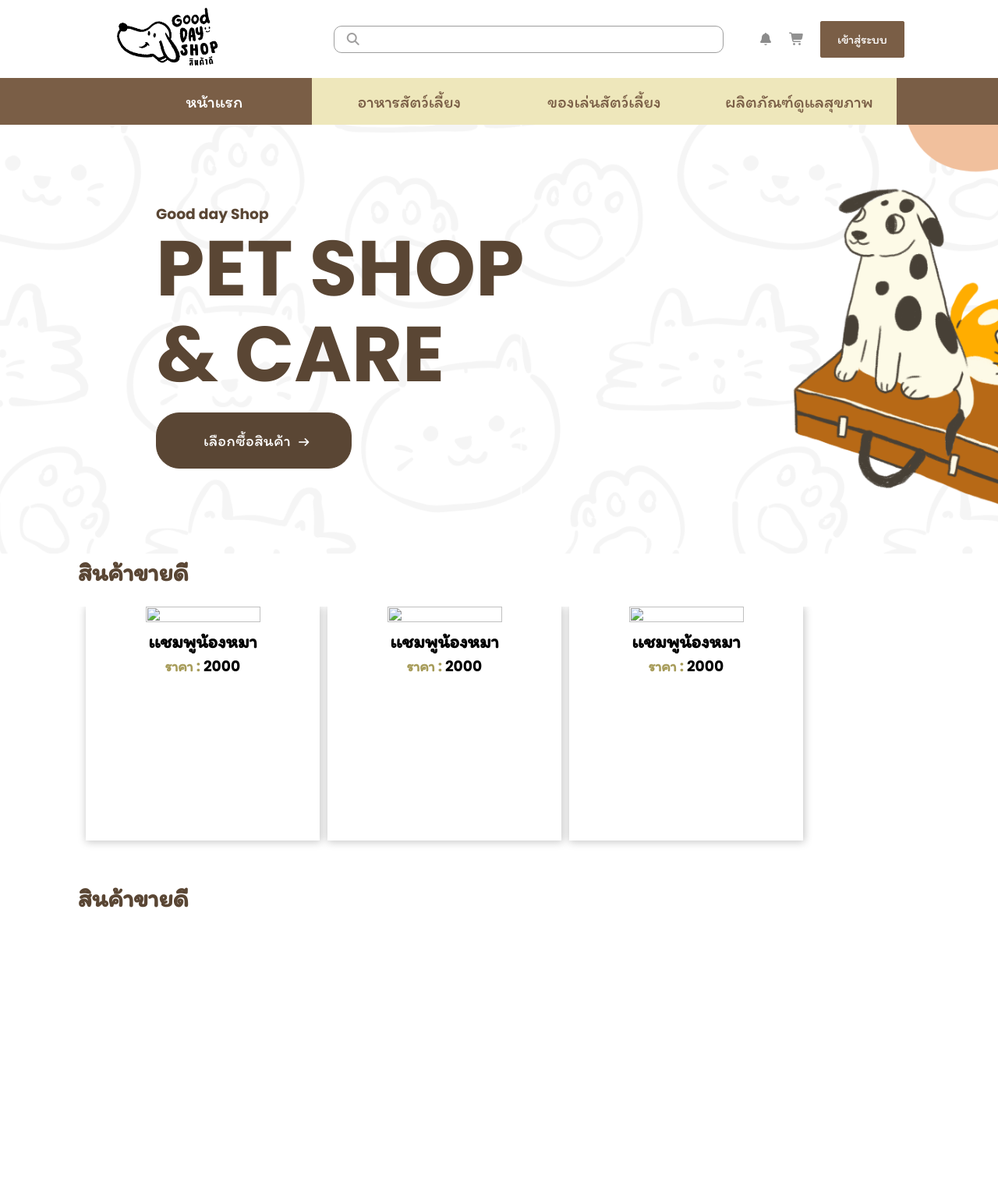
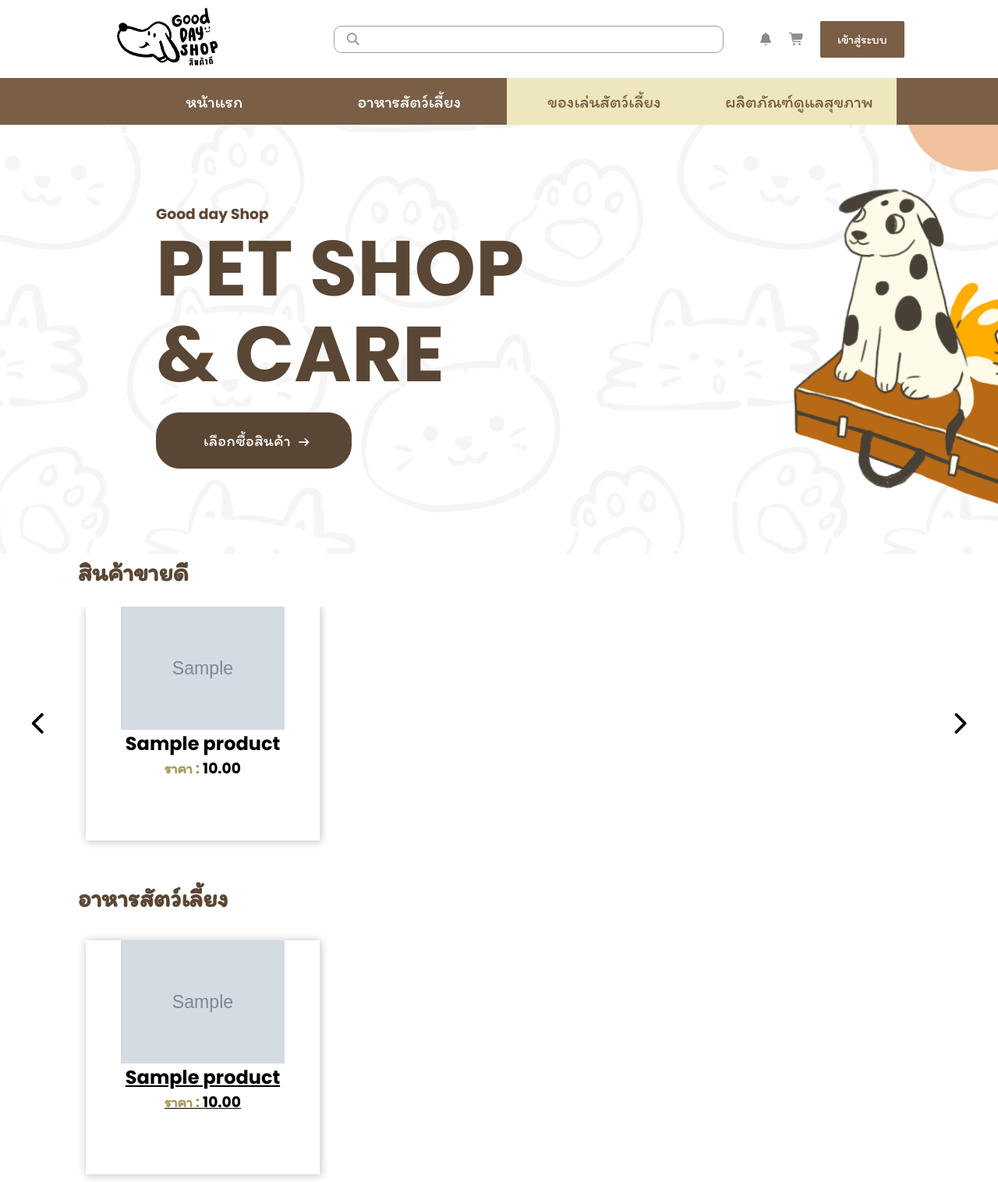
Before and after one commit to PolawatK/Projectwepapp---PETSHOP, a PHP site: page / in a window 1280 px wide. Shown: the whole page at 78% size. Before the commit the page ends 1164 px from the top, so only its background shows below. Run offline with PHP 8.4, Linux system fonts and the light colour scheme; tables that the repository leaves empty hold one stand-in row (values such as "Sample post"); grey boxes marked "Sample" are stand-in pictures; some libraries are stand-ins or nearby versions.

Commit message:
Everything new

```diff
--- /dev/null
+++ b/conn.php
@@ -0,0 +1,7 @@
+<?php
+$conn = new mysqli('localhost','root','','petshop');
+$conn->query("SET NAMES utf8");
+if($conn->connect_error){
+    die("Connection Fail". $conn->$conn_error);
+}
+?>
--- a/index.html
+++ /dev/null
@@ -1,87 +0,0 @@
-<!DOCTYPE html>
-<html lang="en">
-<head>
-    <meta charset="UTF-8">
-    <meta name="viewport" content="width=device-width, initial-scale=1.0">
-    <title>Home</title>
-    <link rel="stylesheet" href="style/index.css">
-    <link rel="stylesheet" href="https://cdnjs.cloudflare.com/ajax/libs/font-awesome/7.0.1/css/all.min.css" integrity="sha512-2SwdPD6INVrV/lHTZbO2nodKhrnDdJK9/kg2XD1r9uGqPo1cUbujc+IYdlYdEErWNu69gVcYgdxlmVmzTWnetw==" crossorigin="anonymous" referrerpolicy="no-referrer" />
-</head>
-<body>
-    <header>
-        <div class="head-container">
-            <div class="logo">
-                <img src="img/Shop2.png">
-            </div>
-            <div class="search-box">
-                <input type="text">
-                <i class="fa-solid fa-magnifying-glass"></i>
-            </div>
-            <div class="menubar">
-                <ul>
-                    <li class="bell"><a href=""><i class="fa-solid fa-bell"></i></a></li>
-                    <li class="cart"><a href="#"><i class="fa-solid fa-cart-shopping"></i></a></li>
-                    <li class="regis-btn"><a href="#">เข้าสู่ระบบ</a></li>
-                </ul>
-            </div>
-        </div>
-    </header>
-    <nav class="main-nav" id="mainNav">
-            <ul>
-                <li><a href="index.html">หน้าแรก</a></li>
-                <li><a href="">อาหารสัตว์เลี้ยง</a>
-                    <ul class="nav-dropdown">
-                        <li><a href="#">อาหารน้องหมา</a></li>
-                        <li><a href="#">อาหารน้องเเมว</a></li>
-                    </ul>
-                </li>
-                <li><a href="">ของเล่นสัตว์เลี้ยง</a></li>
-                <li><a href="">ผลิตภัณฑ์ดูแลสุขภาพ</a></li>
-            </ul>
-        </nav>
-    <div class="container-pt">
-        <div class="pt-title">
-            <h3>Good day Shop</h3>
-            <h1>PET SHOP <br> & CARE</h1>
-            <button><a href="">เลือกซื้อสินค้า</a><i class="fa-solid fa-arrow-right"></i></button>
-        </div>
-    </div>
-    <h1 class="title-bd">สินค้าขายดี</h1>
-    <div class="container-bd">
-            <a href="#"><div class="item-box">
-                <div class="it-img-box">
-                        <img src="https://st.bigc-cs.com/cdn-cgi/image/format=webp,quality=90/public/media/catalog/product/96/88/8851495001896/8851495001896_1-20240110102433-.jpg" alt="">
-                </div>
-                <div class="it-title">
-                        <h2>เเชมพูน้องหมา</h2>
-                        <h3><strong>ราคา : </strong> 2000</h3>
-                    </div>
-                </div>
-            </a>
-            <a href="#"><div class="item-box">
-                <div class="it-img-box">
-                        <img src="https://st.bigc-cs.com/cdn-cgi/image/format=webp,quality=90/public/media/catalog/product/96/88/8851495001896/8851495001896_1-20240110102433-.jpg" alt="">
-                </div>
-                <div class="it-title">
-                        <h2>เเชมพูน้องหมา</h2>
-                        <h3><strong>ราคา : </strong> 2000</h3>
-                    </div>
-                </div>
-            </a>
-            <a href="#"><div class="item-box">
-                <div class="it-img-box">
-                        <img src="https://st.bigc-cs.com/cdn-cgi/image/format=webp,quality=90/public/media/catalog/product/96/88/8851495001896/8851495001896_1-20240110102433-.jpg" alt="">
-                </div>
-                <div class="it-title">
-                        <h2>เเชมพูน้องหมา</h2>
-                        <h3><strong>ราคา : </strong> 2000</h3>
-                    </div>
-                </div>
-            </a>
-    </div>
-    <h1 class="title-bd">สินค้าขายดี</h1>
-    <script src="js/script.js"></script>
-
-
-</body>
-</html>
--- /dev/null
+++ b/index.php
@@ -0,0 +1,111 @@
+<!DOCTYPE html>
+<html lang="en">
+<head>
+    <meta charset="UTF-8">
+    <meta name="viewport" content="width=device-width, initial-scale=1.0">
+    <title>Home</title>
+    <link rel="stylesheet" href="style/indext.css">
+    <link rel="stylesheet" href="https://cdnjs.cloudflare.com/ajax/libs/font-awesome/7.0.1/css/all.min.css" integrity="sha512-2SwdPD6INVrV/lHTZbO2nodKhrnDdJK9/kg2XD1r9uGqPo1cUbujc+IYdlYdEErWNu69gVcYgdxlmVmzTWnetw==" crossorigin="anonymous" referrerpolicy="no-referrer" />
+</head>
+<body>
+    <header>
+        <div class="head-container">
+            <div class="logo">
+                <img src="img/Shop2.png">
+            </div>
+            <div class="search-box">
+                <input type="text">
+                <i class="fa-solid fa-magnifying-glass"></i>
+            </div>
+            <div class="menubar">
+                <ul>
+                    <li class="bell"><a href=""><i class="fa-solid fa-bell"></i></a></li>
+                    <li class="cart"><a href="#"><i class="fa-solid fa-cart-shopping"></i></a></li>
+                    <li class="regis-btn"><a href="#">เข้าสู่ระบบ</a></li>
+                </ul>
+            </div>
+        </div>
+    </header>
+    <nav class="main-nav" id="mainNav">
+            <ul>
+                <li><a href="index.php">หน้าแรก</a></li>
+                <li><a href="petfood.php">อาหารสัตว์เลี้ยง</a>
+                    <ul class="nav-dropdown">
+                        <li><a href="#">อาหารน้องหมา</a></li>
+                        <li><a href="#">อาหารน้องเเมว</a></li>
+                    </ul>
+                </li>
+                <li><a href="">ของเล่นสัตว์เลี้ยง</a></li>
+                <li><a href="">ผลิตภัณฑ์ดูแลสุขภาพ</a></li>
+            </ul>
+        </nav>
+    <div class="container-pt">
+        <div class="pt-title">
+            <h3>Good day Shop</h3>
+            <h1>PET SHOP <br> & CARE</h1>
+            <button><a href="">เลือกซื้อสินค้า</a><i class="fa-solid fa-arrow-right"></i></button>
+        </div>
+    </div>
+    <h1 class="title-bd">สินค้าขายดี</h1>
+    <div class="slider-hot-item">
+    <button class="l-btn"><i class="fa-solid fa-chevron-left"></i></button>
+    <button class="r-btn"><i class="fa-solid fa-chevron-right"></i></button>
+    <div class="container-bd">
+        <?php
+                require("conn.php");
+                $sql = "SELECT * FROM product";
+               $result = $conn->query($sql);
+                    if ($result->num_rows > 0) {
+                        while($row = $result->fetch_assoc()) {
+                            echo "<a href='quickview.php?product_id=" . $row['product_id'] . "'>";
+                            echo '<div class="item-box">';
+                            echo '<div class="it-img-box">';
+                            echo '<img src="' . $row["image_url"] . '" alt="">';
+                            echo '</div>';
+                            echo '  <div class="it-title">';
+                            echo '      <h2>' . $row["product_name"] . '</h2>';
+                            echo '      <h3><strong>ราคา : </strong>' . $row["price"] . '</h3>';
+                            echo '  </div>';
+                            echo '</div>';
+                            echo '</a>';
+                        }
+                }else {
+                        echo "ไม่มีสินค้า";
+                    }
+                    $conn->close();
+                ?>
+    </div>
+    </div>
+    <h1 class="title-bd">อาหารสัตว์เลี้ยง</h1>
+    <div class="Petfood">
+            <?php
+               require("conn.php");
+               $sql = "SELECT * FROM product WHERE category_id = 1";
+               $result = $conn->query($sql);
+                    if ($result->num_rows > 0) {
+                        while($row = $result->fetch_assoc()) {
+                            echo '<a href="#">';
+                            echo '<div class="item-box">';
+                            echo '<div class="it-img-box">';
+                            echo '<img src="' . $row["image_url"] . '" alt="">';
+                            echo '</div>';
+                            echo '  <div class="it-title">';
+                            echo '      <h2>' . $row["product_name"] . '</h2>';
+                            echo '      <h3><strong>ราคา : </strong>' . $row["price"] . '</h3>';
+                            echo '  </div>';
+                            echo '</div>';
+                            echo '</a>';
+                        }
+                    }else {
+                        echo "ไม่มีสินค้า";
+                    }
+                    $conn->close();
+
+            ?>
+    </div>
+
+
+
+    <script src="js/scripts.js"></script>
+</body>
+</html>
--- a/js/script.js
+++ b/js/scripts.js
@@ -1,3 +1,4 @@
+
  const links = document.querySelectorAll(".main-nav a");
     const currentPath = window.location.pathname.split("/").pop();
 
@@ -29,3 +30,22 @@
   }
   changeBackground();
   setInterval(changeBackground, 5000);
+
+
+  //ทำกล่องไอเทมเลื่อนครับอาจารย์
+
+  const productSlider = document.querySelector('.container-bd');
+  const nextBtn = document.querySelector('.r-btn');
+  const prevBtn = document.querySelector('.l-btn');
+
+  console.log(productSlider, nextBtn, prevBtn);
+
+  nextBtn.addEventListener('click', () => {
+    console.log('click next');
+    productSlider.scrollLeft += productSlider.clientWidth;
+  });
+
+  prevBtn.addEventListener('click', () => {
+    console.log('click prev');
+    productSlider.scrollLeft -= productSlider.clientWidth;
+  });
--- a/style/index.css
+++ b/style/indext.css
@@ -205,8 +205,7 @@ nav ul li ul.nav-dropdown li a:hover{
     display: flex;
     max-width: 100%;
     overflow-x: auto;
-    -ms-overflow-style: none;
-    cursor: grab;
+    scroll-behavior: smooth;
 }
 .container-bd a{
     text-decoration: none;
@@ -255,3 +254,61 @@ nav ul li ul.nav-dropdown li a:hover{
     width: 70%;
     height: 70%;
 }
+.slider-hot-item{
+    width: 100%;
+}
+.l-btn{
+    position: absolute;
+    left: 0;
+    width: 100px;
+    height: 300px;
+    display: flex;
+    justify-content: center;
+    align-items: center;
+    cursor: pointer;
+    border: none;
+    z-index: 9;
+    background: transparent;
+    transition: 0.5s;
+}
+.l-btn:hover{
+    background: linear-gradient(180deg, rgb(255,255,255,0) 0%,#fff 100%);
+}
+.l-btn i{
+    font-size: 30px;
+    transition: 0.5s;
+}
+.l-btn i:hover{
+    color: #5a4634;
+}
+.r-btn{
+    border: none;
+    background: transparent;
+    position: absolute;
+    right: 0;
+    width: 100px;
+    height: 300px;
+    display: flex;
+    justify-content: center;
+    align-items: center;
+    cursor: pointer;
+    z-index: 9;
+}
+.r-btn:hover{
+    background: linear-gradient(90deg, rgb(255,255,255,0) 0%,#fff 100%);
+}
+.r-btn i{
+    font-size: 30px;
+    transition: 0.5s;
+}
+.r-btn i:hover{
+    color: #5a4634;
+}
+.Petfood{
+ display: grid;
+  margin-left: 90px;
+  grid: 10px;
+  grid-template-columns: repeat(5, 1fr);
+  background-color: #ffffff;
+  padding: 10px;
+}
```
Also changed, not shown: quickview.php (added, +55 -0 lines), Login.php (renamed from Login.html), img/Productimg/1.png (added), img/Productimg/10.png (added), img/Productimg/2.png (added), img/Productimg/3.png (added), img/Productimg/4.png (added), img/Productimg/5.png (added), img/Productimg/6.png (added), img/Productimg/7.png (added), img/Productimg/8.png (added), img/Productimg/9.png (added).
